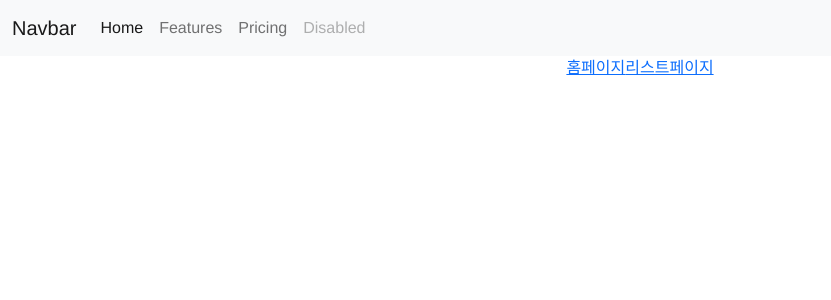
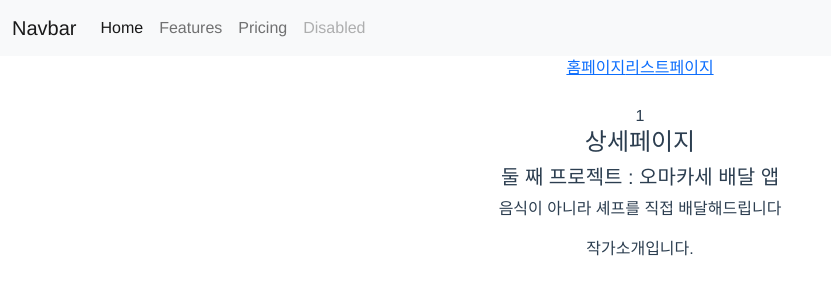
Before and after one commit to rodtn0/codingapple_vue, a Vue app: page /detail/1/author in a window 1280 px wide. Shown: the top 300 px of the page, without its empty margins (0-831 px from the left). Built offline with nearby package versions, Linux system fonts and the light colour scheme.

Commit message:
Part 2 만든 사이트 build

```diff
--- /dev/null
+++ b/src/components/Author.vue
@@ -0,0 +1,13 @@
+<template>
+  작가소개입니다.
+</template>
+
+<script>
+export default {
+  name: "Author"
+}
+</script>
+
+<style scoped>
+
+</style>
--- /dev/null
+++ b/src/components/Comment.vue
@@ -0,0 +1,13 @@
+<template>
+  댓글입니다.
+</template>
+
+<script>
+export default {
+  name: "Comment"
+}
+</script>
+
+<style scoped>
+
+</style>
--- a/src/components/Detail.vue
+++ b/src/components/Detail.vue
@@ -1,14 +1,18 @@
 <template>
+  {{ $route.params.id }}
   <div>
     <h4>상세페이지</h4>
-    <h5>글제목</h5>
-    <p>글설명~~</p>
+    <h5>{{블로그글[$route.params.id].title}}</h5>
+    <p>{{블로그글[$route.params.id].content}}</p>
+    <router-view/>
   </div>
 </template>
 
 <script>
 export default {
-  name: "Detail"
+  props : {
+    블로그글 : Array,
+  }
 }
 </script>
 
--- a/src/components/List.vue
+++ b/src/components/List.vue
@@ -1,6 +1,6 @@
 <template>
   <div>
-    <h5>{{ 블로그글[0].title }}</h5>
+    <h5 @click="$router.push('/detail/0')">{{ 블로그글[0].title }}</h5>
     <p>{{ 블로그글[0].date }}</p>
   </div>
   <div>
```
Also changed, not shown: src/router.js (+14 -3 lines).
